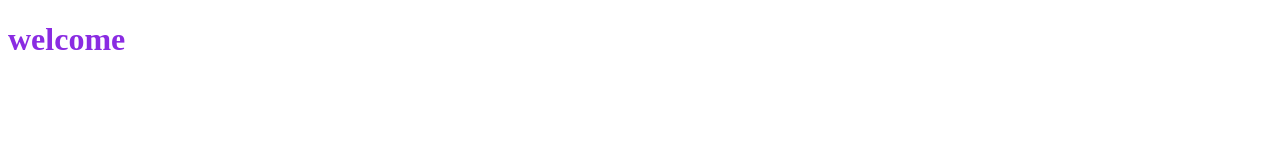
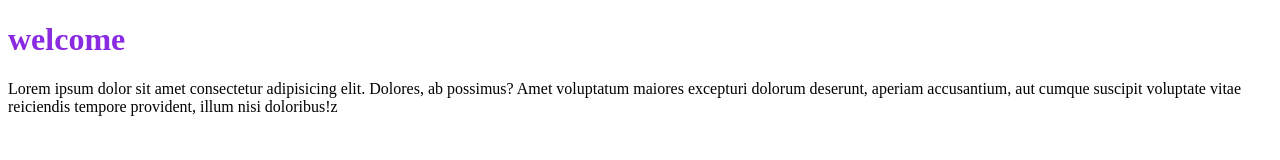
Before and after one commit to Anaghacleetus/demo2, a plain HTML site: page index.html in a window 1280 px wide. Drawn offline with Linux system fonts and the light colour scheme.

Commit message:
modified

```diff
--- a/index.html
+++ b/index.html
@@ -8,6 +8,8 @@
 </head>
 <body>
     <h1>welcome</h1>
+    <p>Lorem ipsum dolor sit amet consectetur adipisicing elit. Dolores, ab possimus? Amet voluptatum maiores excepturi dolorum deserunt, aperiam accusantium, aut cumque suscipit voluptate vitae reiciendis tempore provident, illum nisi doloribus!z</p>
+
 
 </body>
 </html>
```
